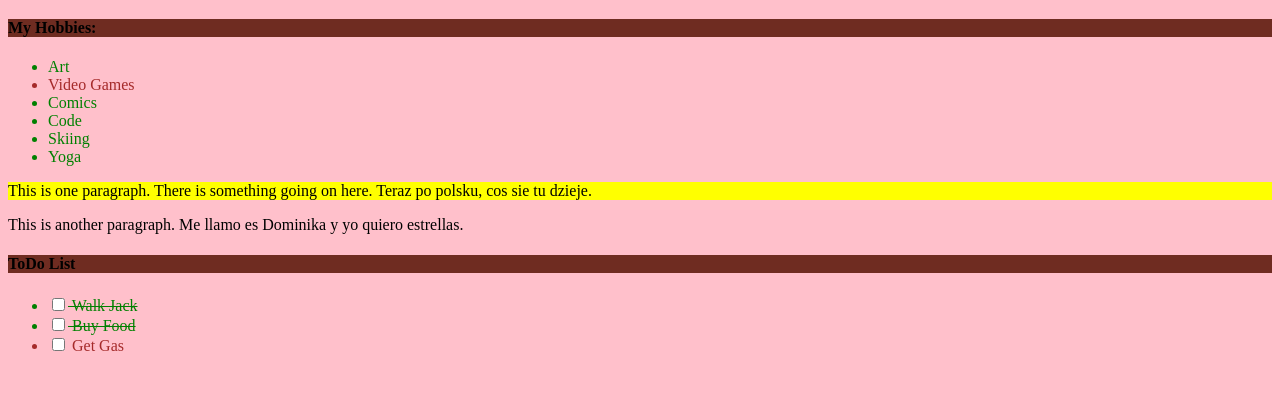
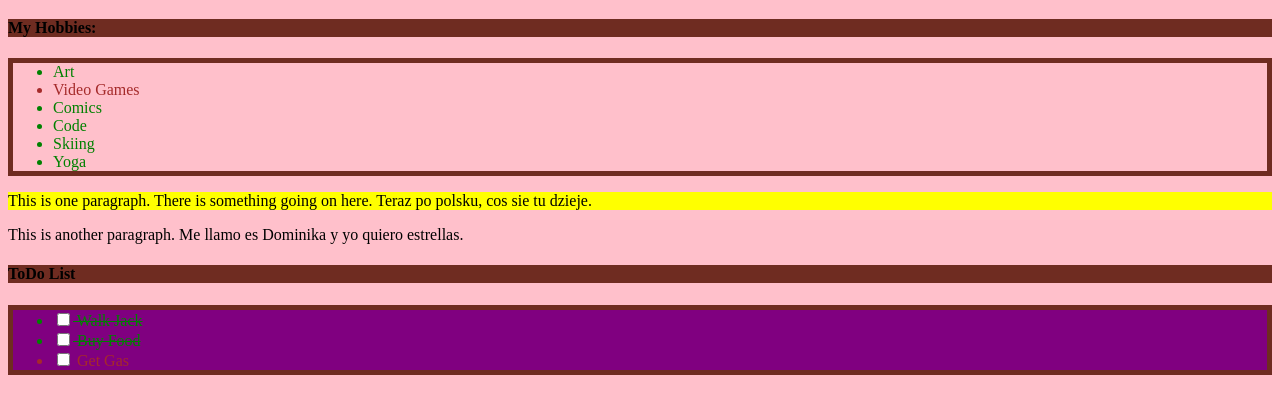
Before and after one commit to domsbytes/learn_web_dev, a plain HTML site: page IntroCSS/aboutMe.html in a window 1280 px wide. Shown: the part 71-484 px from the top of the page. Drawn offline with Linux system fonts and the light colour scheme.

Commit message:
CSS selector practice examples

```diff
--- a/IntroCSS/style.css
+++ b/IntroCSS/style.css
@@ -43,3 +43,28 @@ body{
 .completed {
     text-decoration: line-through;
 }
+
+/* There is at least 30 CSS selectors that are useful to know. Others useful ones might be: */
+
+/*-Star- selects everything on the page
+* {
+    border: .5px solid black;
+}*/
+
+/*-Descendant Selector - selects all the children of a parent tag*/
+li a {
+    color: burlywood;
+}
+/*-Adjacent Selector - selects sibling of a child*/
+h4 + ul {
+    border: 5px solid rgb(111,44,33);
+}
+/*-Attribute Selector - selects all data of a particular source
+input[type="text"]{
+    background: green;
+}*/
+
+/*-nth of type - specific list selection, such as every 5th DIV etc*/
+ul:nth-of-type(2){
+    background:purple;
+}
```
